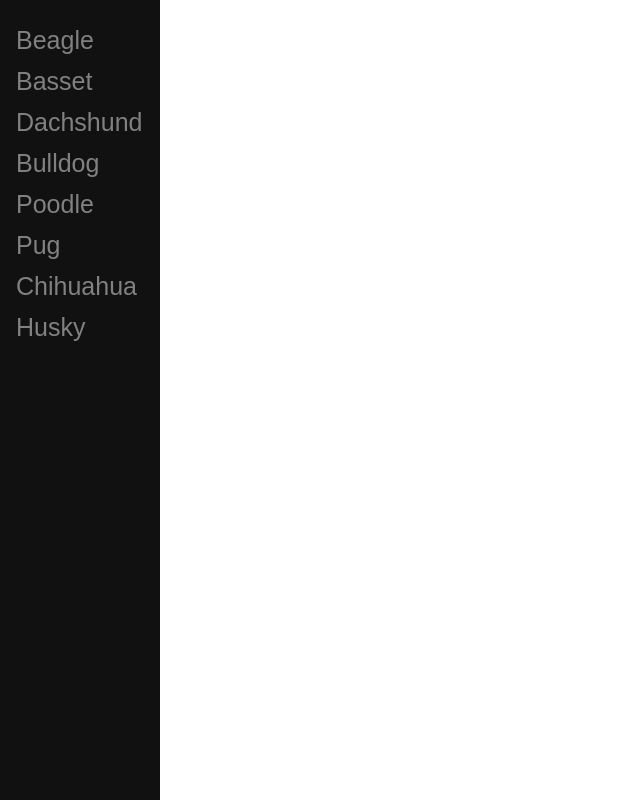
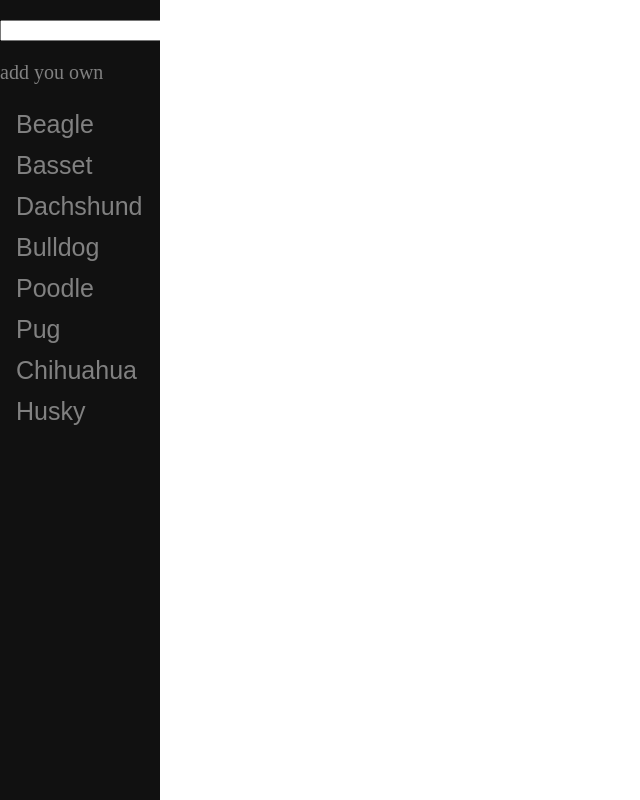
Before and after one commit to kepa4/GifTastic, a plain HTML site: page index.html in a window 1280 px wide. Shown: the whole page, without its empty margins (0-640 px from the left). Drawn offline with nearby package versions, Linux system fonts and the light colour scheme.

Commit message:
create add button

```diff
--- a/assets/style.css
+++ b/assets/style.css
@@ -22,8 +22,20 @@
   display: block;
 }
 
+.sidenav p {
+  color: #818181;
+  font-size: 20px;
+  text-decoration: none;
+}
+
+.sidenav p:hover {
+  color: #f1f1f1;
+  cursor: pointer;
+}
+
 .sidenav button:hover {
   color: #f1f1f1;
+  cursor: pointer;
 }
 
 .main {
@@ -39,7 +51,7 @@
 
 .gifs {
   position: relative;
-  left: 100px;
+  left: 160px;
   top: 0px;
 }
 
--- a/index.html
+++ b/index.html
@@ -6,7 +6,11 @@
     <link rel="stylesheet" type="text/css" href="./assets/style.css">
 </head>
 <body>
-  <div class="sidenav"></div>
+  <div class="sidenav">
+    <input id="word"/>
+    <p id="add">add you own</p>
+    <div class="buttons"></div>
+  </div>
   <div class="gifs"></div>
 </body>
 <script src="https://ajax.googleapis.com/ajax/libs/jquery/3.3.1/jquery.min.js"></script>
--- a/scripts/main.js
+++ b/scripts/main.js
@@ -9,15 +9,27 @@ $(document).ready(function() {
     'Chihuahua',
     'Husky',
   ];
+  renderButtons();
 
-  array.forEach(function(name) {
-    $('.sidenav').append(`<button id=${name}>${name}</button>`);
+  function renderButtons() {
+    $('div.buttons').empty();
+    array.forEach(function(name) {
+      $('div.buttons').append(`<button id=${name}>${name}</button>`);
+    });
+  }
+
+  $('#add').on('click', function(){
+    var word = $('#word').val();
+    array.push(word);
+    renderButtons();
   });
 
-  $('button').on('click', function(e) {
+  // I can get the program to add buttons but for some reason I cant get it to make a ajax call with them
+
+  $('div.buttons button').on('click', function(e) {
     console.log(e);
     var url =
-      'http://api.giphy.com/v1/gifs/search?q=' +
+      'https://api.giphy.com/v1/gifs/search?q=' +
       e.target.id +
       '&api_key=o0kDV1eHMdbMcWplc4n285321HyV03He';
     $.ajax({
@@ -33,7 +45,8 @@ $(document).ready(function() {
       },
       error: function(error) {
         console.log(error);
-      },
+      }
     });
   });
+
 });
```
